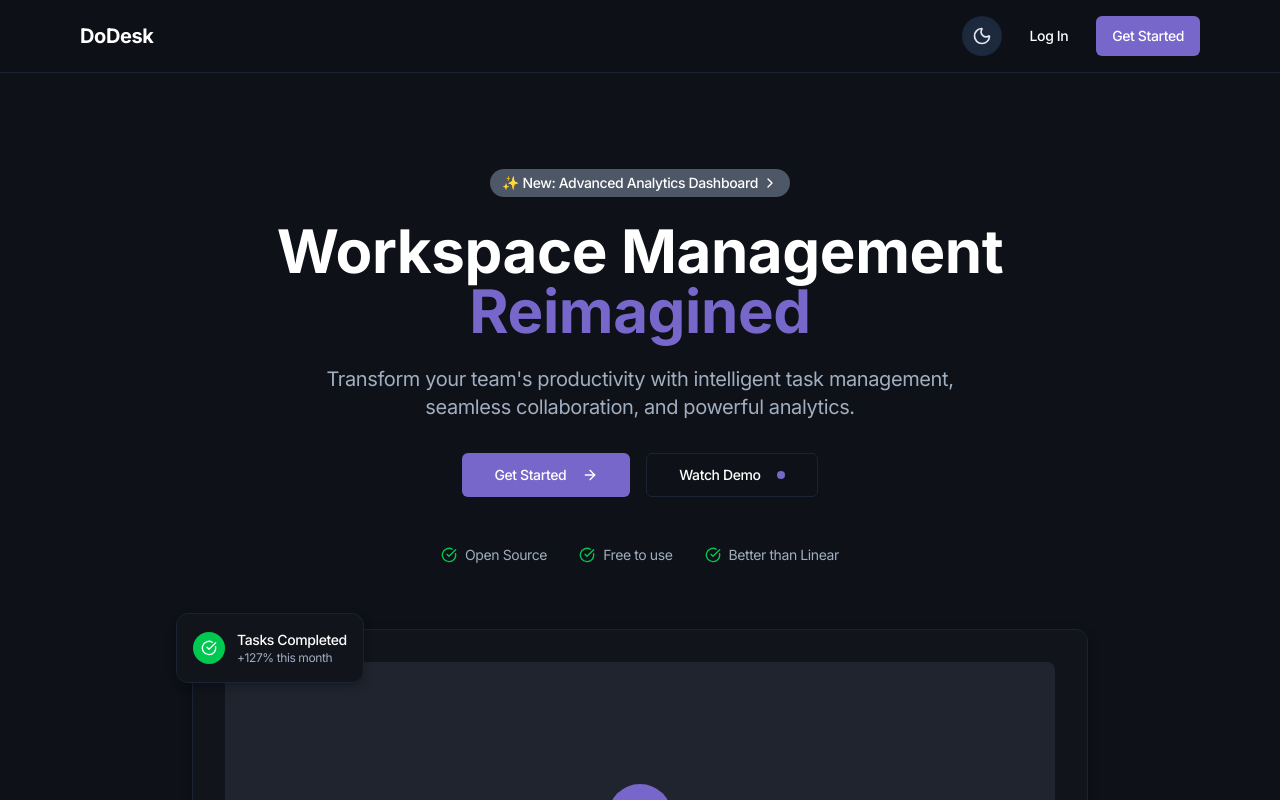
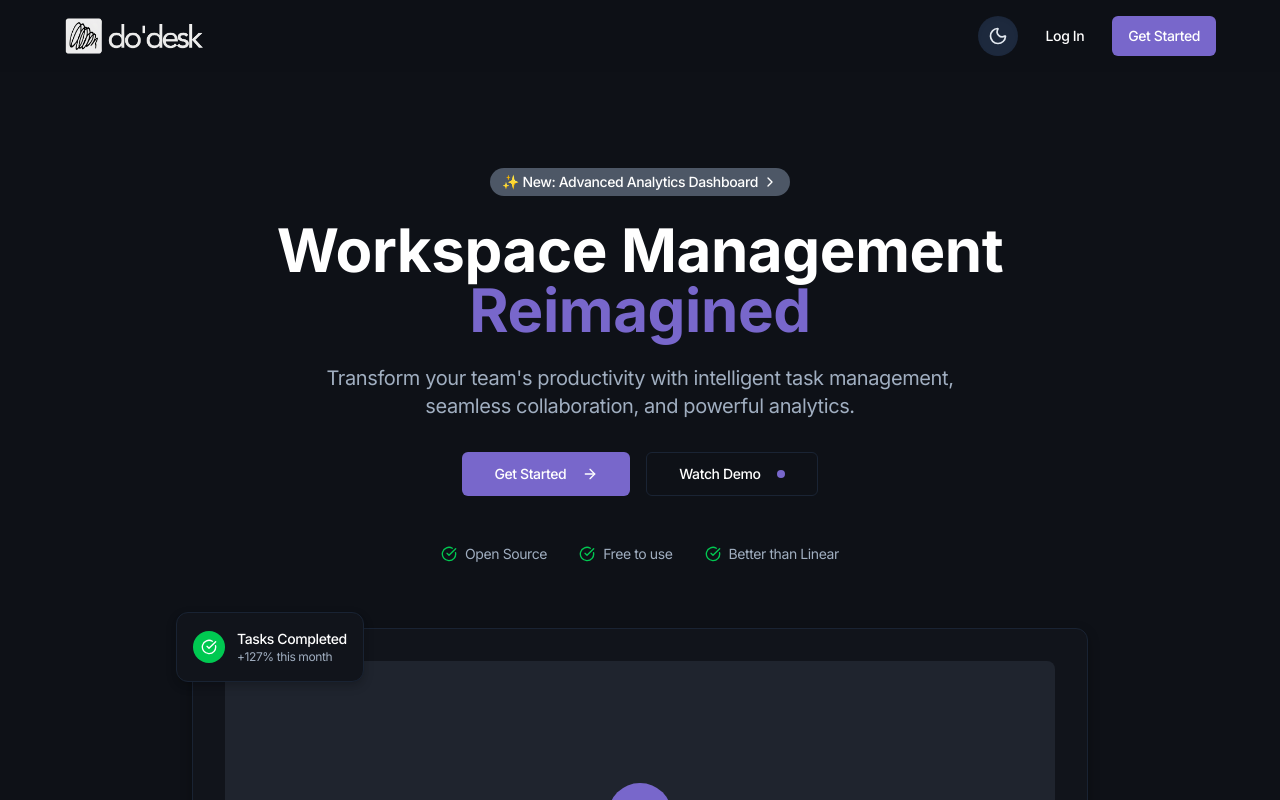
Before and after one commit to shilendra-dev/DoDesk, a Next.js app in the folder client/: page / in a window 1280 px wide. Shown: the top 800 px of the page. Built offline with nearby package versions, Linux system fonts and the light colour scheme; no server answers.

Commit message:
feat: Update landing page with dynamic logo and improved navigation
- Added dynamic logo rendering based on the current theme (dark/light mode).
- Updated navigation bar styling for better visibility and user experience.
- Introduced new logo images for both dark and light themes.

```diff
--- a/client/app/page.tsx
+++ b/client/app/page.tsx
@@ -7,10 +7,12 @@ import { Button } from '@/components/ui/atoms/button'
 import { Card, CardContent, CardDescription, CardHeader, CardTitle } from '@/components/ui/molecules/card'
 import { ThemeToggle } from '@/components/ui/atoms/theme-toggle'
 import { useRouter } from 'next/navigation'
+import Image from 'next/image'
+import { useTheme } from '@/providers/ThemeContext'
 
 export default function LandingPage() {
   const router = useRouter()
-
+  const { theme } = useTheme()
   const features = [
     {
       icon: <Users className="w-5 h-5" />,
@@ -37,11 +39,16 @@ export default function LandingPage() {
   return (
     <div className="min-h-screen bg-background">
       {/* Navigation */}
-      <nav className="border-b border-border bg-background/95 backdrop-blur supports-[backdrop-filter]:bg-background/60">
-        <div className="max-w-6xl mx-auto px-4 py-4">
+      <nav className="sticky top-0 z-50 bg-background/50 backdrop-blur supports-[backdrop-filter]:bg-background/80">
+        <div className="max-w-6xl mx-auto py-3">
           <div className="flex items-center justify-between">
             <div className="flex items-center space-x-2">
-              <span className="text-xl font-bold text-foreground">DoDesk</span>
+                <Image
+                 src={theme === 'dark' ? '/landscape-logo-white.png' : '/landscape-logo-black.png'}
+                 alt="DoDesk"
+                 width={140}
+                 height={140}
+                />
             </div>
 
             <div className="flex items-center space-x-3">
```
Also changed, not shown: client/public/landscape-logo-black.png (added), client/public/landscape-logo-white.png (added).
